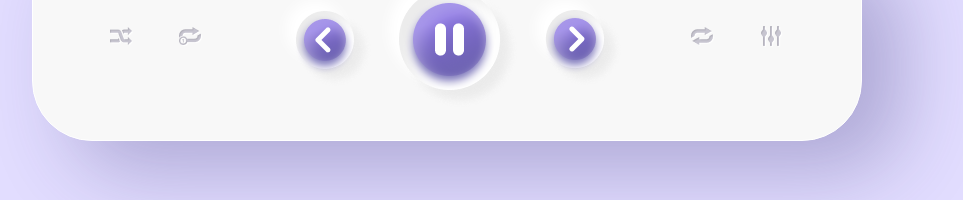
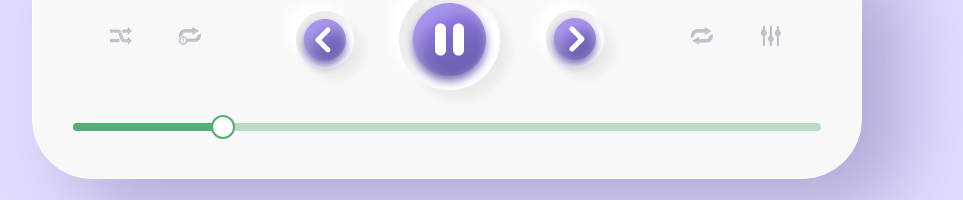
Before and after one commit to Sam44323/Player-Neumorphism, a React (Create React App) app: page / in a window 1280 px wide. Shown: the part 578-778 px from the top of the page, without its empty margins (68-1031 px from the left). Built offline with nearby package versions, Linux system fonts and the light colour scheme.

Commit message:
add: added mui support emotions for react

```diff
--- a/src/components/PlayerControls.tsx
+++ b/src/components/PlayerControls.tsx
@@ -1,5 +1,8 @@
 import React from "react";
 import styles from "../styles/PlayerControls.module.scss";
+import Slider, { SliderThumb } from "@mui/material/Slider";
+import { styled } from "@mui/material/styles";
+
 import {
   playerControlSync,
   playerControlLoop,
@@ -11,6 +14,45 @@ import {
 } from "../assets/index";
 
 const PlayerControls: React.FC = () => {
+  const PrettoSlider = styled(Slider)({
+    color: "#52af77",
+    height: 8,
+    "& .MuiSlider-track": {
+      border: "none",
+    },
+    "& .MuiSlider-thumb": {
+      height: 24,
+      width: 24,
+      backgroundColor: "#fff",
+      border: "2px solid currentColor",
+      "&:focus, &:hover, &.Mui-active, &.Mui-focusVisible": {
+        boxShadow: "inherit",
+      },
+      "&:before": {
+        display: "none",
+      },
+    },
+    "& .MuiSlider-valueLabel": {
+      lineHeight: 1.2,
+      fontSize: 12,
+      background: "unset",
+      padding: 0,
+      width: 32,
+      height: 32,
+      borderRadius: "50% 50% 50% 0",
+      backgroundColor: "#52af77",
+      transformOrigin: "bottom left",
+      transform: "translate(50%, -100%) rotate(-45deg) scale(0)",
+      "&:before": { display: "none" },
+      "&.MuiSlider-valueLabelOpen": {
+        transform: "translate(50%, -100%) rotate(-45deg) scale(1)",
+      },
+      "& > *": {
+        transform: "rotate(45deg)",
+      },
+    },
+  });
+
   return (
     <div className={styles.PlayerControlsContainer}>
       <section className={styles.TopContainer}>
@@ -28,7 +70,13 @@ const PlayerControls: React.FC = () => {
           <img src={playerControlSettings} alt="settings-icon" />
         </div>
       </section>
-      <div className={styles.BottomContainer}></div>
+      <div className={styles.BottomContainer}>
+        <PrettoSlider
+          valueLabelDisplay="auto"
+          aria-label="pretto slider"
+          defaultValue={20}
+        />
+      </div>
     </div>
   );
 };
```
Also changed, not shown: package.json (+5 -4 lines), 1 other file (tests, documents, lock files or other folders).
